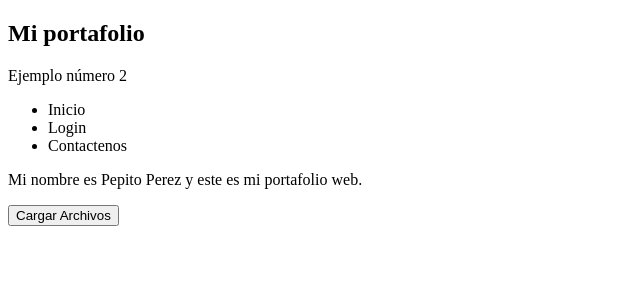
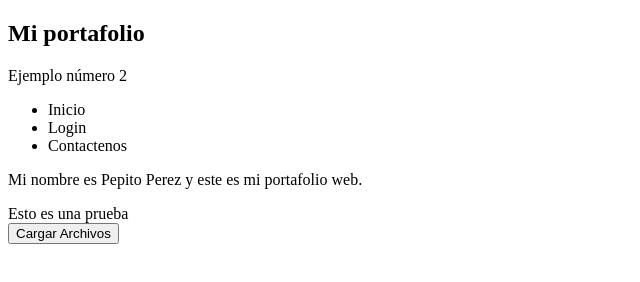
Before and after one commit to Ketz99/Ejemplo_Portafolio, a plain HTML site: page index.html in a window 1280 px wide. Shown: the whole page, without its empty margins (0-640 px from the left). Drawn offline with Linux system fonts and the light colour scheme; no server answers.

```diff
--- a/index.html
+++ b/index.html
@@ -14,6 +14,9 @@
         <li>Contactenos</li>
     </ul>
     <p>Mi nombre es Pepito Perez y este es mi portafolio web.</p>
+    <nav>
+        Esto es una prueba
+    </nav>
     <button>Cargar Archivos</button>
     <script src="js/script.js"></script>
 </body>
```
